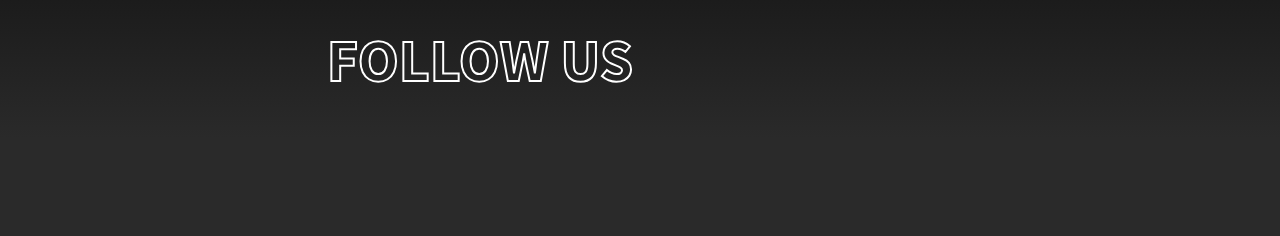
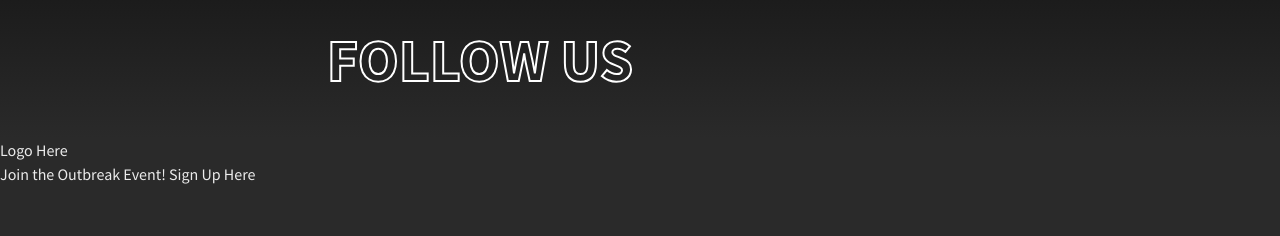
Before and after one commit to austinengelbrecht/toxictournaments, a Vue app: page /home in a window 1280 px wide. Shown: the part 820-1056 px from the top of the page. Built offline with nearby package versions, Linux system fonts and the light colour scheme; some icons are missing; a web font is replaced by a local one.

Commit message:
Register special event section

```diff
--- /dev/null
+++ b/src/components/SpecialEvent.vue
@@ -0,0 +1,16 @@
+<template>
+  <div>
+    Logo Here
+
+    <div>
+      Join the Outbreak Event!
+      <a href="">Sign Up Here</a>
+    </div>
+  </div>
+</template>
+
+<script>
+export default {};
+</script>
+
+<style lang="scss" scoped></style>
--- a/src/pages/HomeView.vue
+++ b/src/pages/HomeView.vue
@@ -1,6 +1,7 @@
 <script setup>
 import IntroHero from "../components/IntroHero/IntroHero.vue";
 import TheFollowUs from "../components/TheFollowUs.vue";
+import SpecialEvent from "../components/SpecialEvent.vue";
 
 import { defineAsyncComponent } from "vue";
 
@@ -16,6 +17,7 @@ const ContactBanner = defineAsyncComponent(() =>
 <template>
   <IntroHero />
   <TheFollowUs />
+  <SpecialEvent />
   <TheLatestVideos />
   <ContactBanner />
 </template>
```
